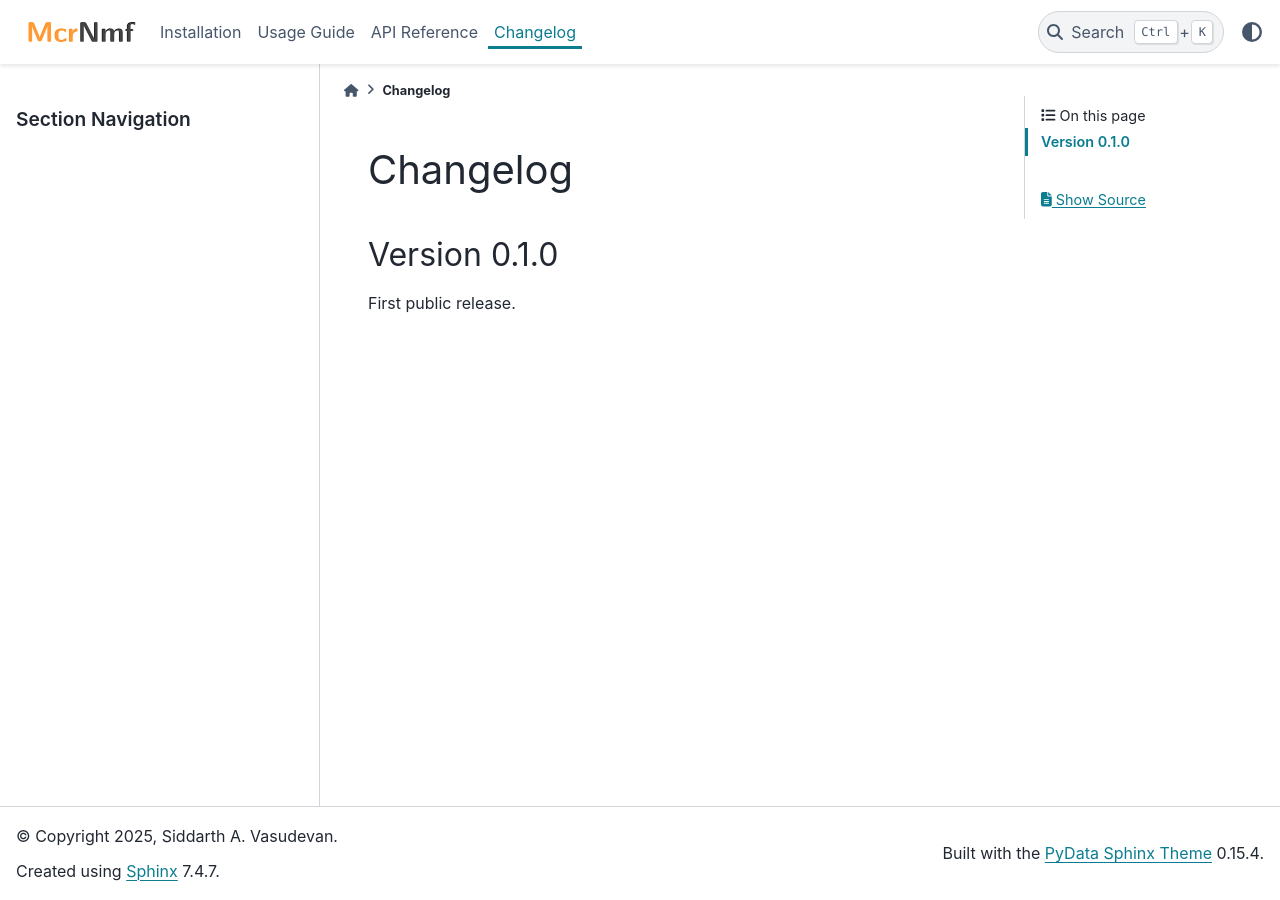
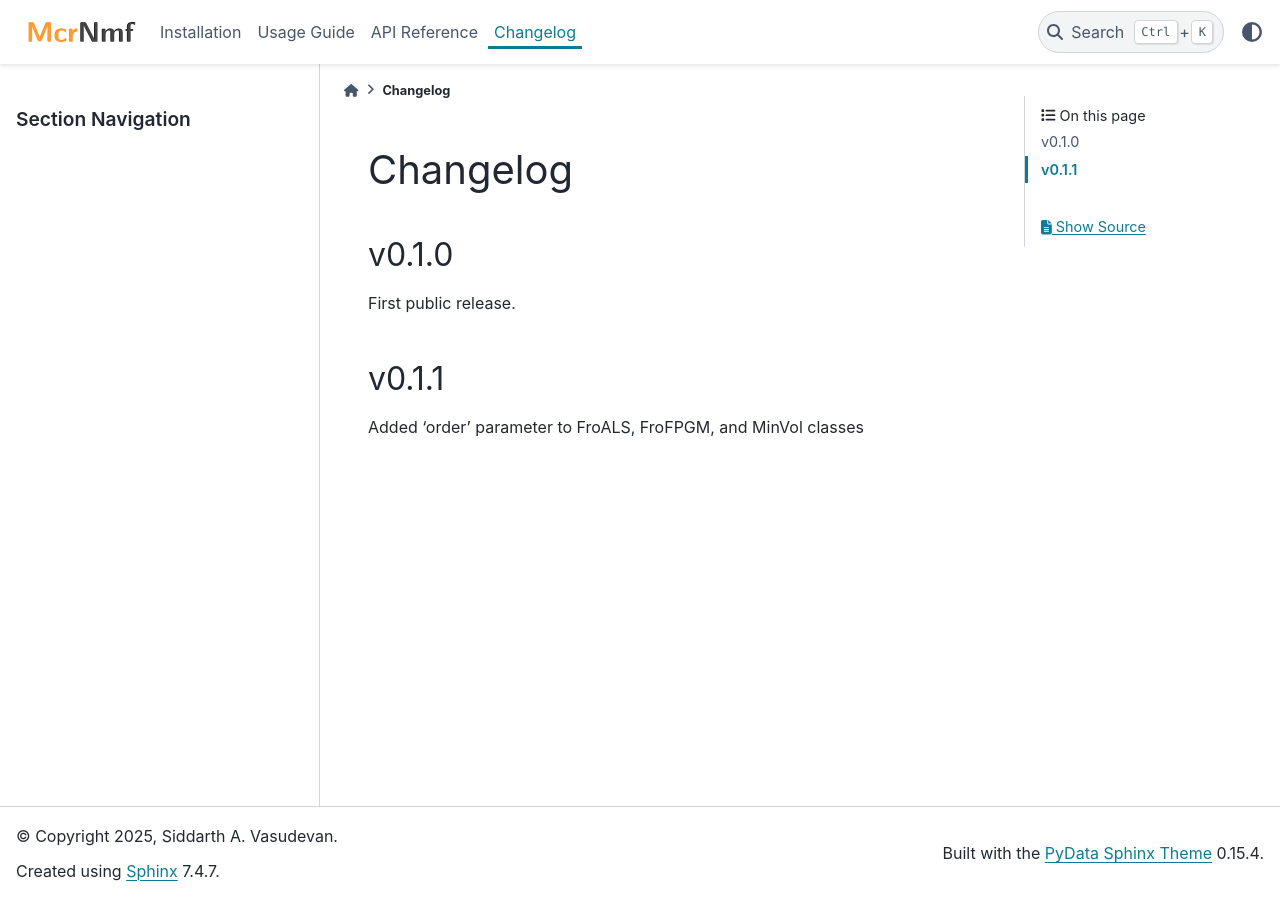
Before and after one commit to siddarthVasudevan/mcrnmf, a Sphinx documentation site: the page built from docs/source/changelog.rst, in a window 1280 px wide. Built offline with Sphinx 7.4.7 and the PyData theme 0.15.4, drawn with Linux system fonts in a browser that asks for light colours.

Commit message:
docs: update changelog

```diff
--- a/docs/source/changelog.rst
+++ b/docs/source/changelog.rst
@@ -1,7 +1,12 @@
 Changelog
 =========
 
-Version 0.1.0
+v0.1.0
 -------------
 
 First public release.
+
+v0.1.1
+-------------
+
+Added 'order' parameter to FroALS, FroFPGM, and MinVol classes
```
